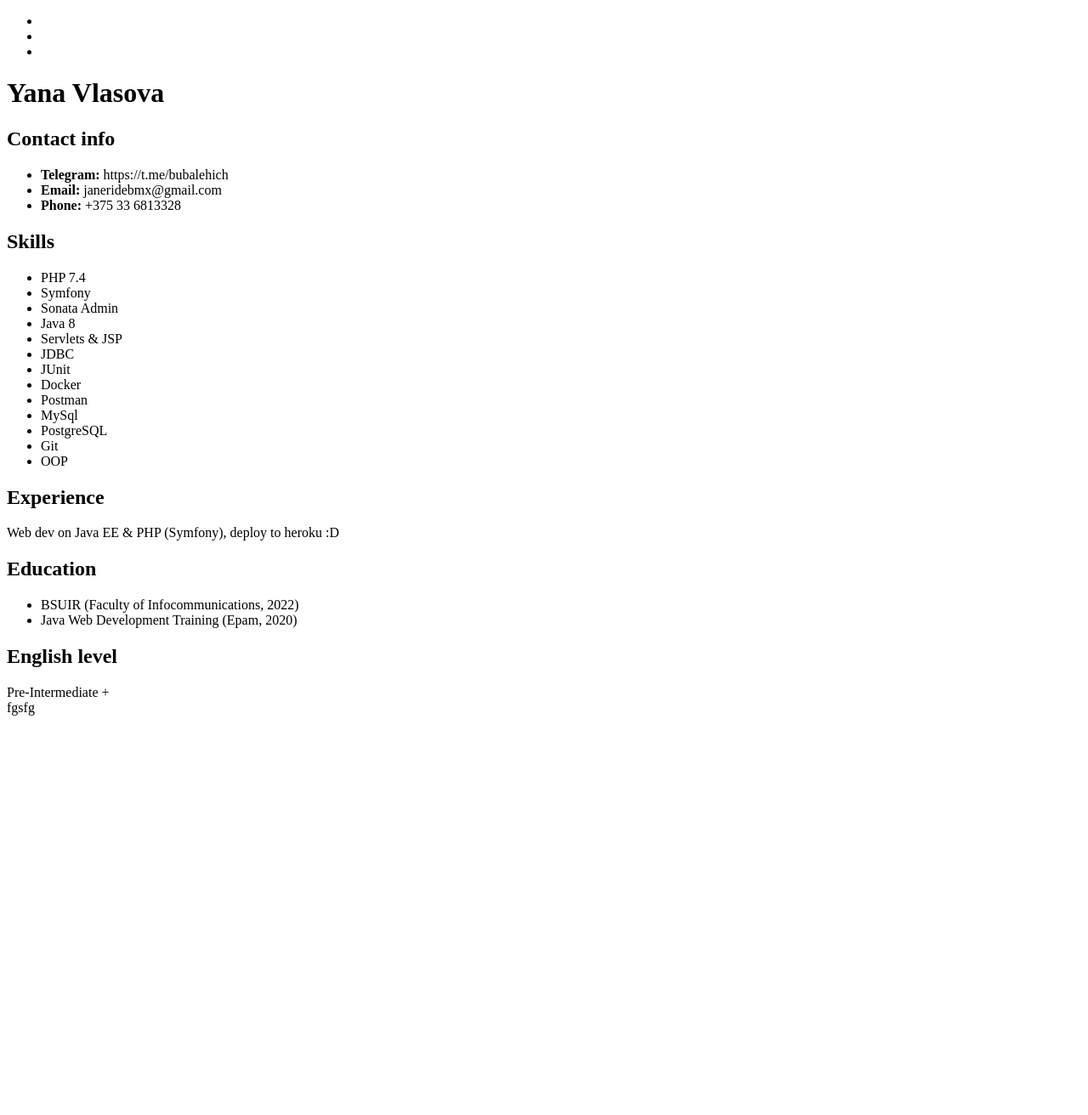
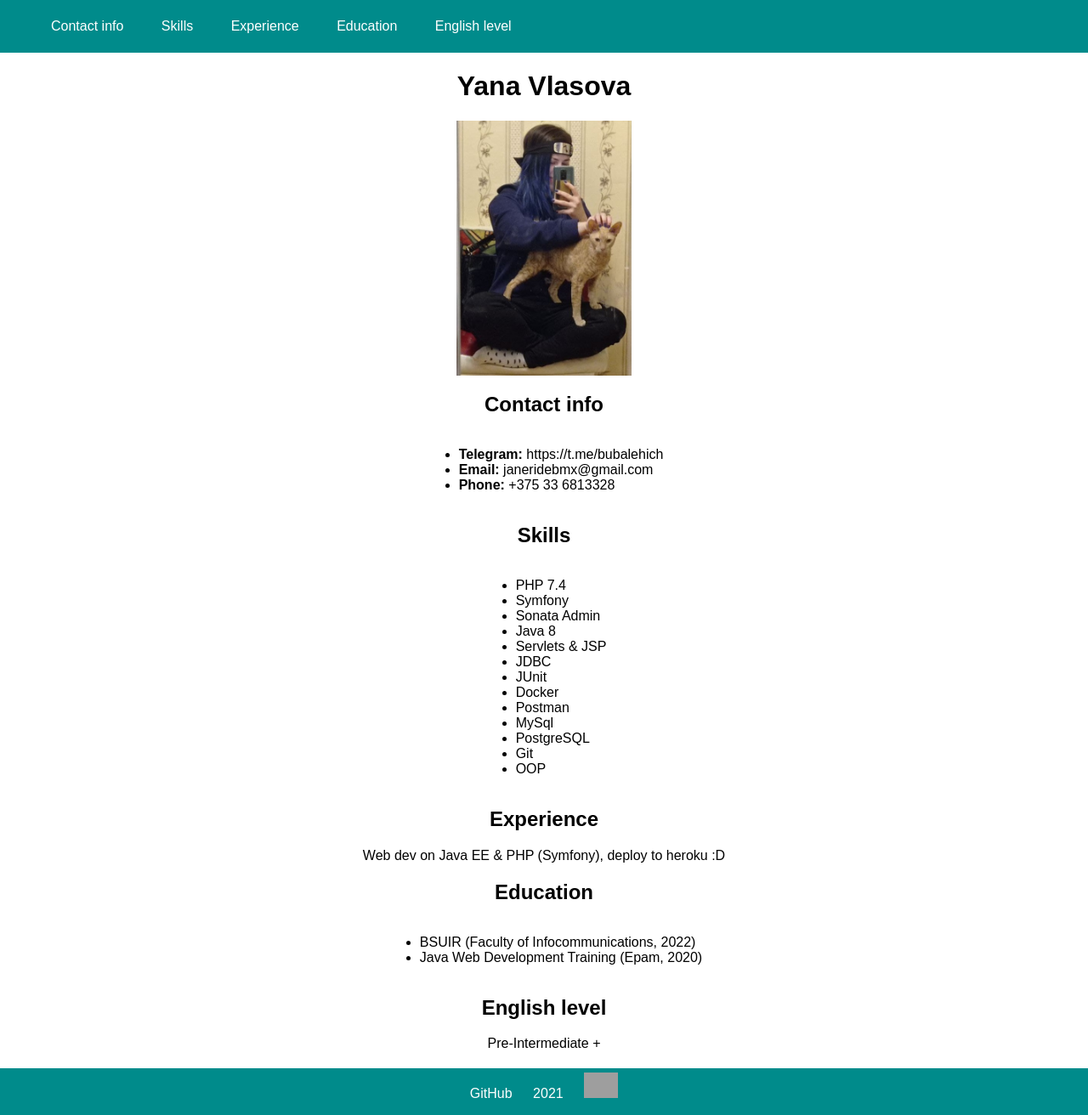
Before and after one commit to JaneBmx/rsschool-cv, a plain HTML site: page index.html in a window 1280 px wide. Shown: the whole page at 85% size. Before the commit the page ends 850 px from the top, so only its background shows below. Drawn offline with Linux system fonts and the light colour scheme; grey boxes are pictures that could not be loaded.

Commit message:
feat: add css

```diff
--- a/index.html
+++ b/index.html
@@ -7,19 +7,24 @@
 </head>
 
 <body>
+    <main>
         <header>
             <nav>
-            <ul>
-                <li><a href="#"></a></li>
-                <li><a href="#"></a></li>
-                <li><a href="#"></a></li>
+                <ul class="ul-horizontal">
+                    <li><a href="#Contact">Contact info</a></li>
+                    <li><a href="#Skills">Skills</a></li>
+                    <li><a href="#Experience">Experience</a></li>
+                    <li><a href="#Education">Education</a></li>
+                    <li><a href="#English">English level</a></li>
                 </ul>
             </nav>
         </header>
 
         <h1>Yana Vlasova</h1>
 
-    <section>
+        <img src="/image.jpg" alt="Me" class="avatar">
+
+        <section id = "Contact">
             <h2>Contact info</h2>
             <article>
                 <ul>
@@ -30,7 +35,7 @@
             </article>
         </section>
 
-    <section>
+        <section id = "Skills">
             <h2>Skills</h2>
             <article>
                 <ul>
@@ -51,14 +56,14 @@
             </article>
         </section>
 
-    <section>
+        <section id ="Experience">
             <h2>Experience</h2>
             <article>
                 Web dev on Java EE & PHP (Symfony), deploy to heroku :D
             </article>
         </section>
 
-    <section>
+        <section id ="Education">
             <h2>Education</h2>
             <article>
                 <ul>
@@ -68,14 +73,21 @@
             </article>
         </section>
 
-    <section>
+        <section id ="English">
             <h2>English level</h2>
             <article>
                 Pre-Intermediate +
             </article>
         </section>
 
-    <footer>fgsfg</footer>
+        <footer>
+            <a href="https://github.com/JaneBmx">GitHub</a>
+            <a>2021</a>
+            <a href="https://rs.school/js/">
+                <img src="https://rs.school/images/rs_school_js.svg" alt="RSSchool" class="logo">
+            </a>
+        </footer>
+    </main>
 </body>
 
 </html>
--- a/style.css
+++ b/style.css
@@ -0,0 +1,77 @@
+.ul-horizontal li {
+    display: inline-block;
+}
+
+main{
+    font-size: 22;
+    font-family: sans-serif;
+}
+header{
+    background-color: darkcyan;
+}
+
+header a{
+    text-decoration: none;
+    color: black;
+}
+
+body{
+    margin: 0;
+}
+
+nav {
+    display: flex;
+    list-style-type: none;
+    text-align: center;
+}
+
+nav li a {
+    padding: 20px 20px;
+    height: 100%;
+    line-height: 30px;
+    color: #fff;
+    text-decoration: none;
+}
+
+.avatar{
+    height: 300px;
+    display: block;
+    margin-left: auto;
+    margin-right: auto;
+}
+
+.logo{
+    height: 30px;
+    margin-top: 5px;
+}
+
+footer{
+    text-align: center;
+    text-decoration: none;
+    background-color: darkcyan;
+    color: white;
+}
+
+footer a{
+    padding: 0 10px;
+    height: 100%;
+    line-height: 50px;
+    color: #fff;
+    text-decoration: none;
+}
+
+h1,
+h2
+{
+    text-align: center;
+}
+
+section article
+{
+    display: flex;
+    justify-content: center;
+}
+
+section{
+    margin: 20px;
+}
```
Also changed, not shown: image.jpg (added). Lines whose indentation alone changed are shown as unchanged.
